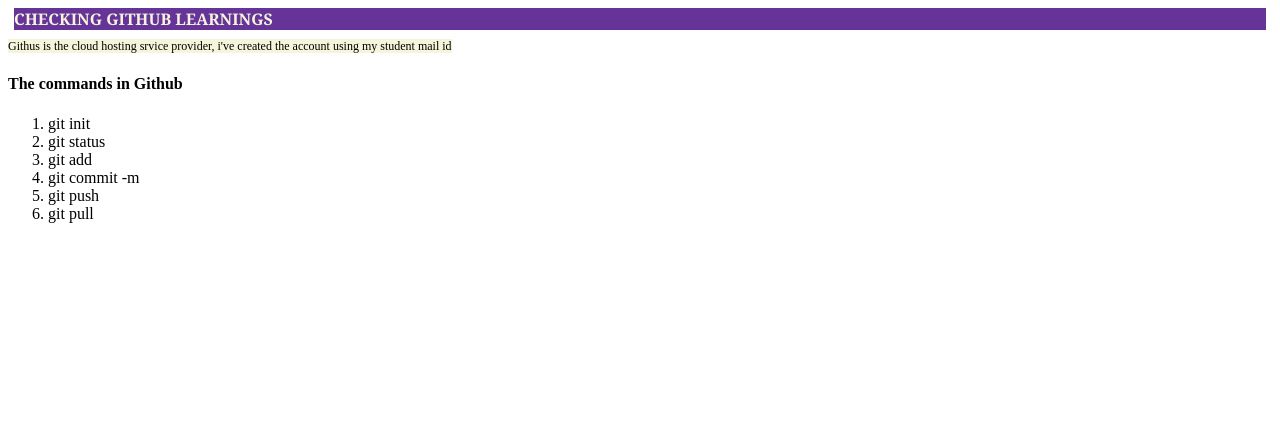
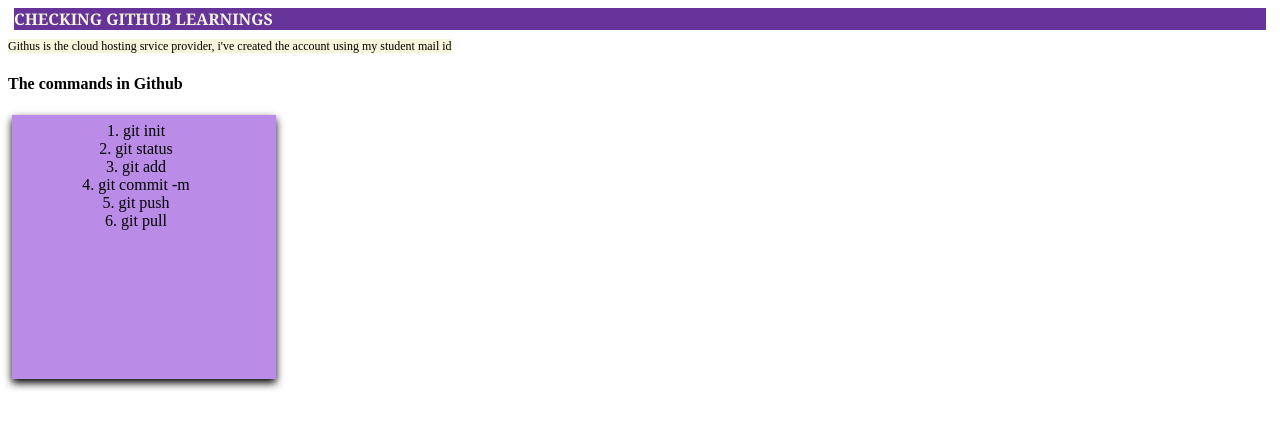
Before and after one commit to akali111/gitcheck, a plain HTML site: page index.html in a window 1280 px wide. Drawn offline with Linux system fonts and the light colour scheme.

Commit message:
Feat: added the css for the ol

```diff
--- a/style.css
+++ b/style.css
@@ -2,3 +2,4 @@
 h3 { padding: 10 px; font-size: medium; font-family: Cambria, Cochin, Georgia, Times, 'Times New Roman', serif ; margin: 6px; background-color: rebeccapurple; color: beige;}
 
 span { background-color: beige; color: black; font-size: 12px ;}
+ol{ color: black ;background-color: rgb(186, 139, 231);padding:7px; margin:4px; width:250px; height:250px;box-shadow: 0px 4px 8px rgba(0,0,0,1); display:flex; flex-direction: column; flex-wrap:wrap;align-items:center}
```
